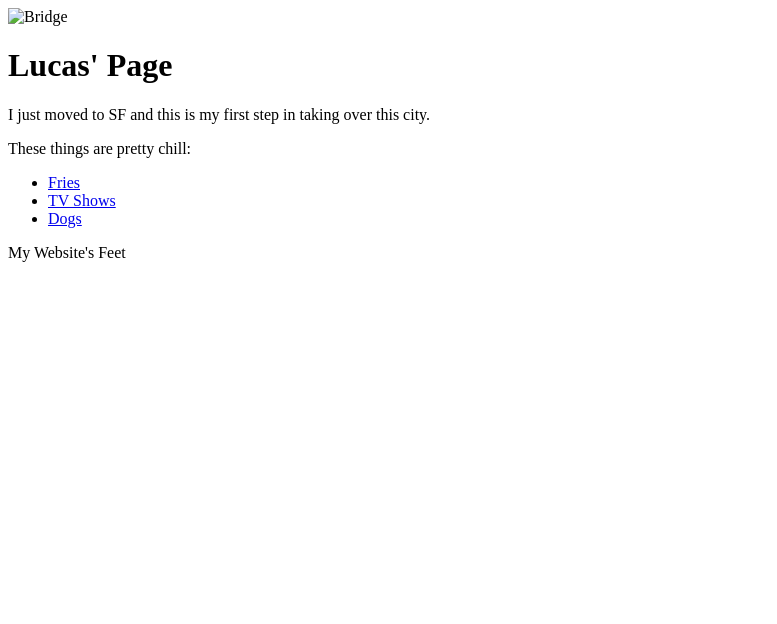
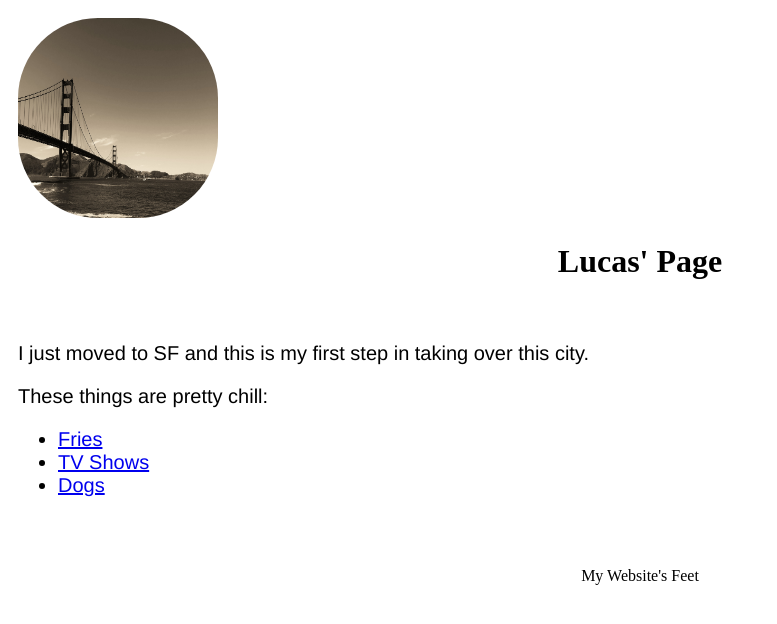
Before and after one commit to lva5/FEWD, a plain HTML site: page index.html in a window 1280 px wide. Shown: the whole page, without its empty margins (0-777 px from the left). Drawn offline with Linux system fonts and the light colour scheme.

Commit message:
End of class state of personal website

```diff
--- a/index.html
+++ b/index.html
@@ -1,4 +1,33 @@
 <!DOCTYPE html>
+<style>
+  header {
+    color: black;
+    padding: 10px;
+    }
+
+  h1 {
+    text-align: center;
+  }
+
+  img {
+    border-radius: 80px;
+    img-align: center;
+  }
+
+  main {
+
+    font-size: 20px;
+    font-family: helvetica;
+    padding: 10px;
+    max-width: 600px;
+    border-radius: 40px;
+  }
+  footer {
+    text-align: center;
+    margin: 40px;
+  }
+</style>
+
 <header>
   <img src="images/BW.jpg" alt="Bridge" width="200" height="200"/>
   <h1>
```
Also changed, not shown: images/BW.jpg (added).
